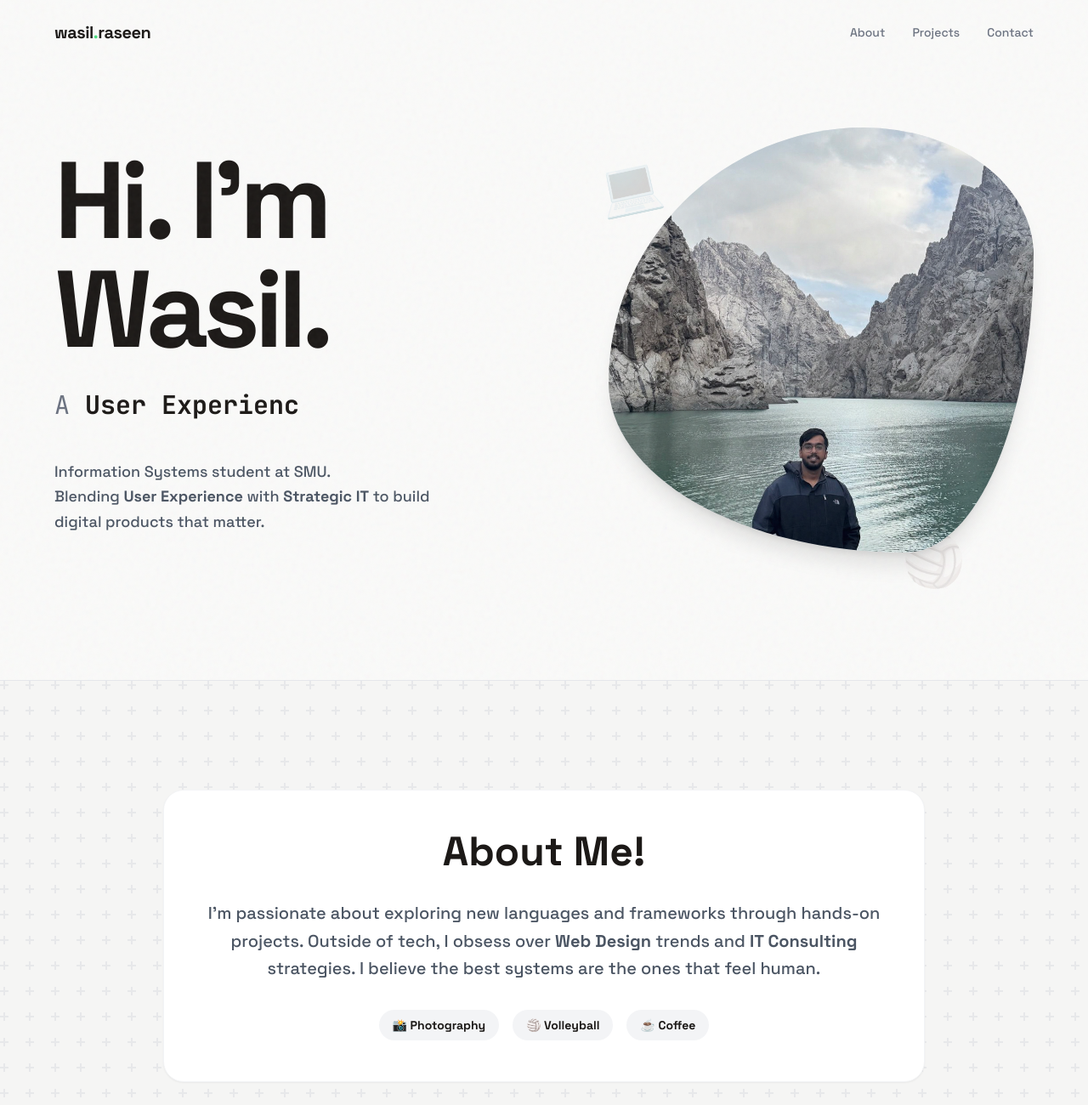
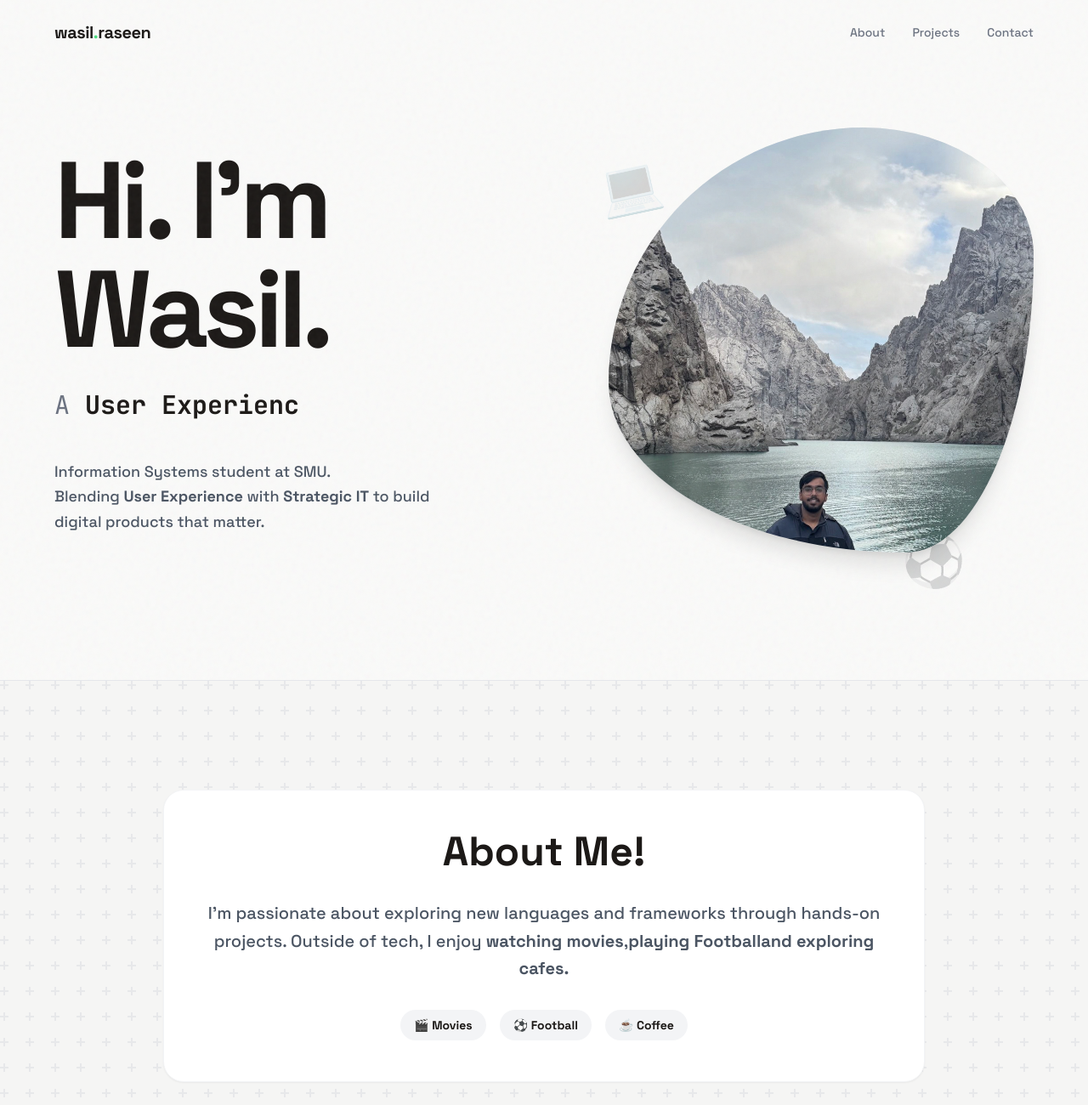
Before and after one commit to mdwasilraseen/mdwasilraseen.github.io, a plain HTML site: page index.html in a window 1280 px wide. Shown: the top 1300 px of the page at 85% size. Drawn offline with nearby package versions, Linux system fonts and the light colour scheme.

Commit message:
Update index.html

```diff
--- a/index.html
+++ b/index.html
@@ -100,9 +100,9 @@
                 <div class="w-80 h-80 md:w-[500px] md:h-[500px] bg-gray-200 blob-mask overflow-hidden shadow-xl relative z-10">
                     <img src="6183982788999056335.jpg"
                          alt="Wasil Raseen"
-                         class="object-cover w-full h-full hover:scale-110 transition-transform duration-700">
+                         class="object-cover object-[50%_20%] w-full h-full hover:scale-110 transition-transform duration-700">
                 </div>
-                <div class="absolute -bottom-10 right-20 text-6xl opacity-20 rotate-12 z-0">🏐</div>
+                <div class="absolute -bottom-10 right-20 text-6xl opacity-20 rotate-12 z-0">⚽</div>
                 <div class="absolute top-10 left-10 text-6xl opacity-20 -rotate-12 z-0">💻</div>
             </div>
         </div>
@@ -113,13 +113,12 @@
             <h2 class="text-5xl font-bold mb-8">About Me!</h2>
             <p class="text-xl leading-relaxed text-gray-600">
                 I’m passionate about exploring new languages and frameworks through hands-on projects.
-                Outside of tech, I obsess over <b>Web Design</b> trends and <b>IT Consulting</b> strategies.
-                I believe the best systems are the ones that feel human.
+                Outside of tech, I enjoy <b>watching movies</b>,<b>playing Football<b><b>and exploring cafes.</b>
             </p>
 
             <div class="flex justify-center gap-4 mt-8">
-                <span class="px-4 py-2 bg-gray-100 rounded-full text-sm font-bold">📸 Photography</span>
-                <span class="px-4 py-2 bg-gray-100 rounded-full text-sm font-bold">🏐 Volleyball</span>
+                <span class="px-4 py-2 bg-gray-100 rounded-full text-sm font-bold">🎬 Movies </span>
+                <span class="px-4 py-2 bg-gray-100 rounded-full text-sm font-bold">⚽ Football</span>
                 <span class="px-4 py-2 bg-gray-100 rounded-full text-sm font-bold">☕ Coffee</span>
             </div>
         </div>
```
